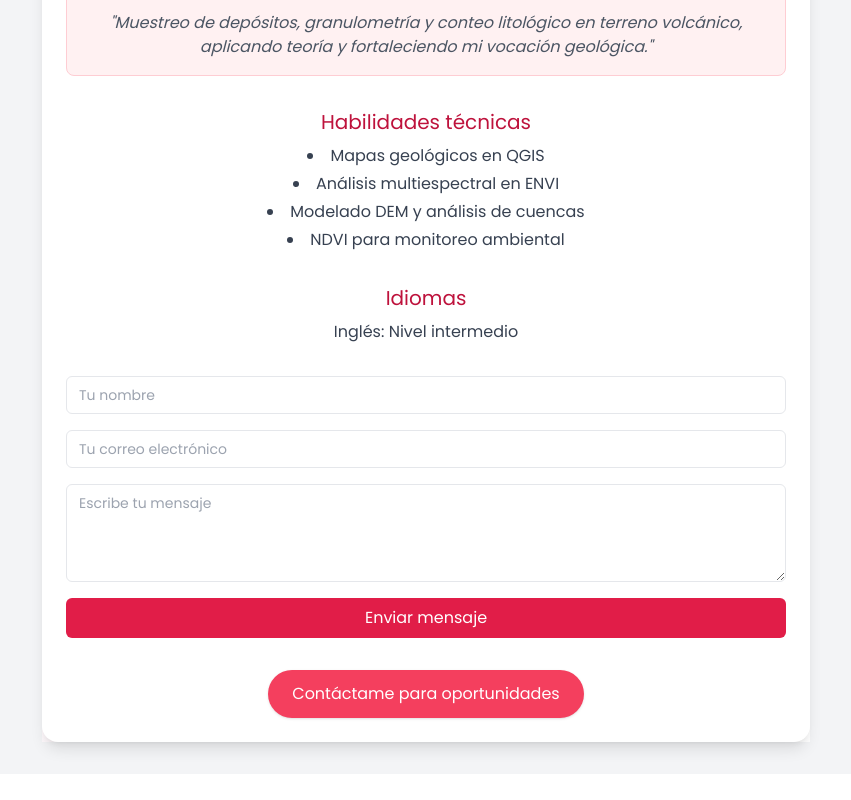
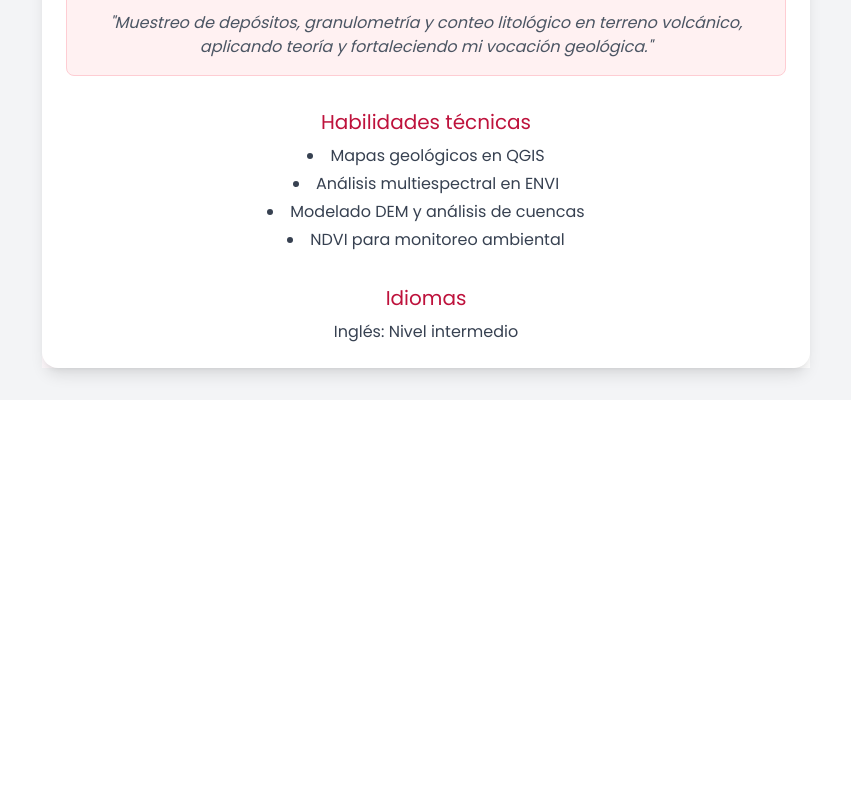
Before and after one commit to Mauriizio/moralescv, a React (Vite) app: page / in a window 1280 px wide. Shown: the part 1886-2686 px from the top of the page, without its empty margins (214-1065 px from the left). After the commit the page ends 2318 px from the top, so only its background shows below. Built offline with nearby package versions, Linux system fonts and the light colour scheme.

Commit message:
quite seccion de form

```diff
--- a/src/components/Curriculo.jsx
+++ b/src/components/Curriculo.jsx
@@ -161,63 +161,10 @@ export default function Curriculo() {
         </section>
 
         {/* Formulario de contacto */}
-        <form
-  action="https://formsubmit.co/dacorpa03@gmail.com"
-  method="POST"
-  className="grid grid-cols-1 gap-4"
->
-  <input
-    type="hidden"
-    name="_subject"
-    value="Mensaje desde CV Gladys Pabón"
-  />
-  <input type="hidden" name="_captcha" value="false" />
-  <input type="hidden" name="_template" value="table" />
-  <input
-    type="hidden"
-    name="_next"
-    value="https://www.dacorpa.online/gracias.html"
-  />
-
-  <input
-    type="text"
-    name="Nombre"
-    placeholder="Tu nombre"
-    required
-    className="w-full border rounded-md px-3 py-2 text-sm"
-  />
-  <input
-    type="email"
-    name="Correo"
-    placeholder="Tu correo electrónico"
-    required
-    className="w-full border rounded-md px-3 py-2 text-sm"
-  />
-  <textarea
-    name="Mensaje"
-    placeholder="Escribe tu mensaje"
-    rows="4"
-    required
-    className="w-full border rounded-md px-3 py-2 text-sm"
-  ></textarea>
-  <button
-    type="submit"
-    className="bg-rose-600 text-white px-4 py-2 rounded-md hover:bg-rose-700"
-  >
-    Enviar mensaje
-  </button>
-</form>
 
 
         {/* CTA */}
-        <div className="text-center mt-6">
-          <a
-            href="mailto:g.pabon@alumnos.santotomas.cl"
-            className="inline-block bg-rose-500 text-white px-6 py-3 rounded-full shadow hover:bg-rose-600 transition"
-          >
-            Contáctame para oportunidades
-          </a>
-        </div>
+
       </div>
     </div>
   );
```
